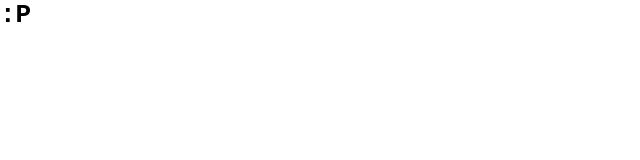
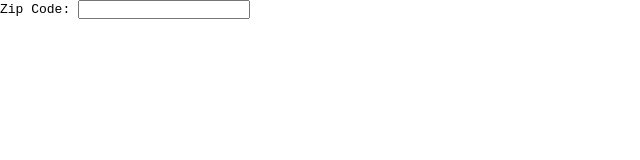
Before and after one commit to ariana124/weather_app, a website: page index.html in a window 1280 px wide. Shown: the whole page, without its empty margins (0-640 px from the left). Drawn offline with Linux system fonts and the light colour scheme.

Commit message:
created label and input for city zipcode

```diff
--- a/index.html
+++ b/index.html
@@ -14,6 +14,7 @@
     </style>
 </head>
 <body>
-    <h1>:P</h1>
+    <label for="zip">Zip Code: </label>
+    <input id="zip" type="text" name="zipCode">
 </body>
 </html>
```
